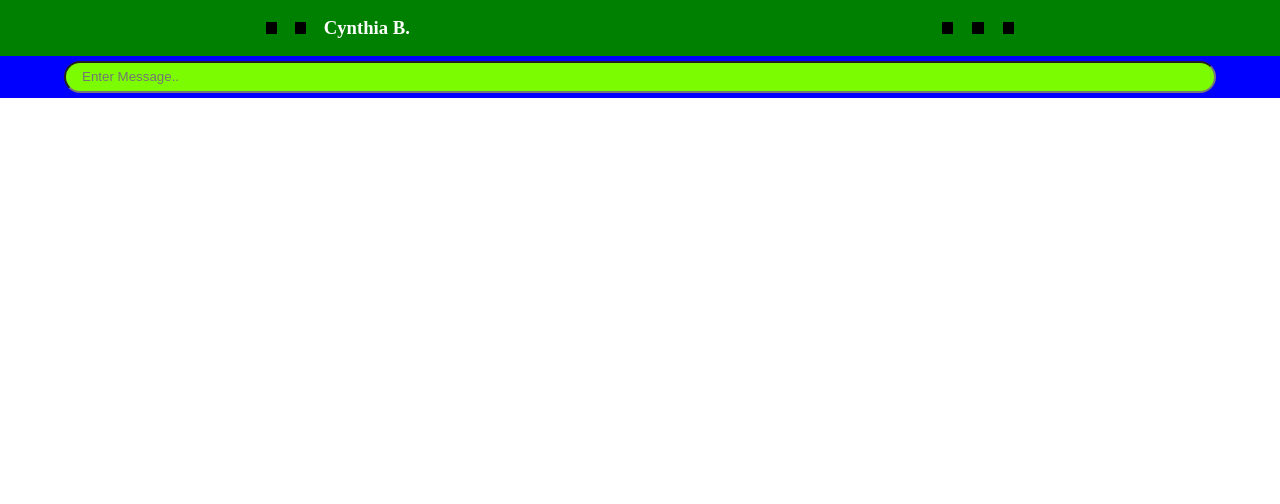
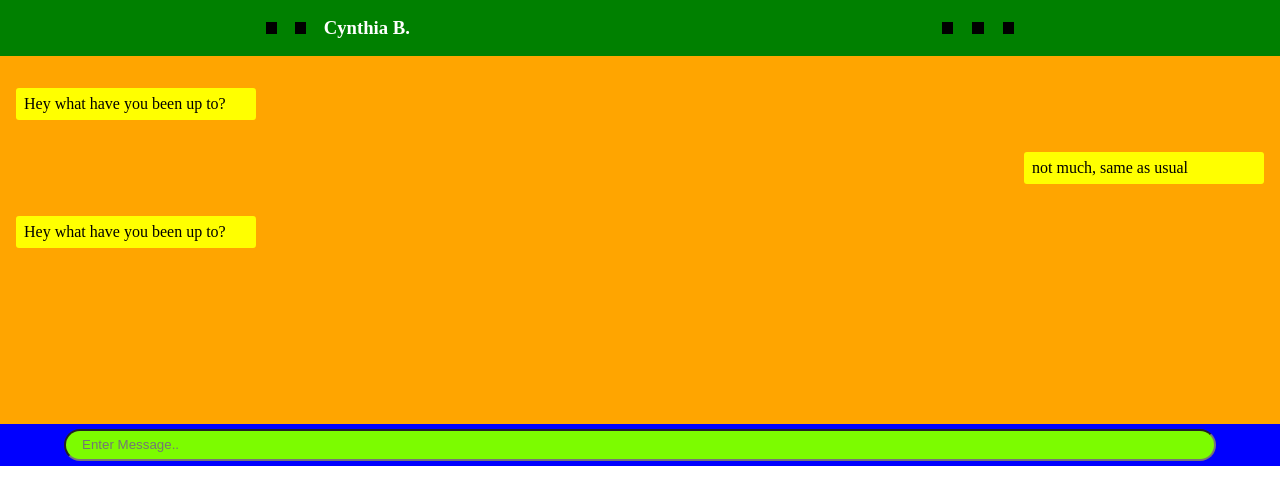
Before and after one commit to daniel22494/hackathonai-frontend, a React (Create React App) app: page / in a window 1280 px wide. Shown: the top 504 px of the page. Built offline with nearby package versions, Linux system fonts and the light colour scheme.

Commit message:
added convo component

```diff
--- /dev/null
+++ b/src/Components/Convo/Convo.jsx
@@ -0,0 +1,31 @@
+import "./Convo.scss"
+
+function Convo(){
+    return (
+        <section className="convo">
+            <div className="right">
+                <div className="convo__text">
+                    <p className="convo__text-content">
+                        Hey what have you been up to?
+                    </p>
+                </div>
+            </div>
+            <div className="left">
+                <div className="convo__text">
+                    <p className="convo__text-content">
+                        not much, same as usual
+                    </p>
+                </div>
+            </div>
+            <div className="right">
+                <div className="convo__text">
+                    <p className="convo__text-content">
+                        Hey what have you been up to?
+                    </p>
+                </div>
+            </div>
+        </section>
+    )
+}
+
+export default Convo;
--- /dev/null
+++ b/src/Components/Convo/Convo.scss
@@ -0,0 +1,23 @@
+.convo{
+    background-color: orange;
+    height:23rem;
+    padding-top: 1rem;
+    display: flex;
+    flex-direction: column;
+    &__text{
+        padding-left: 0.5rem;
+        margin: 1rem;
+        height: 2rem;
+        width: 15rem;
+        background-color: yellow;
+        display: flex;
+        align-items: center;
+        border-radius: 3px;
+    }
+}
+
+.left{
+    display: flex;
+    flex-wrap: wrap;
+    justify-content: end;
+}
--- a/src/Pages/Homepage/Homepage.jsx
+++ b/src/Pages/Homepage/Homepage.jsx
@@ -1,11 +1,15 @@
 import Header from "../../Components/Header/Header";
 import Textfield from "../../Components/Textfield/Textfield";
+import "./Homepage.scss"
+import Convo from "../../Components/Convo/Convo";
 
 function Homepage(){
     return <>
         <Header/>
+        <Convo/>
         <Textfield/>
-        </>
+    </>
+
 }
 
 export default Homepage;
```
